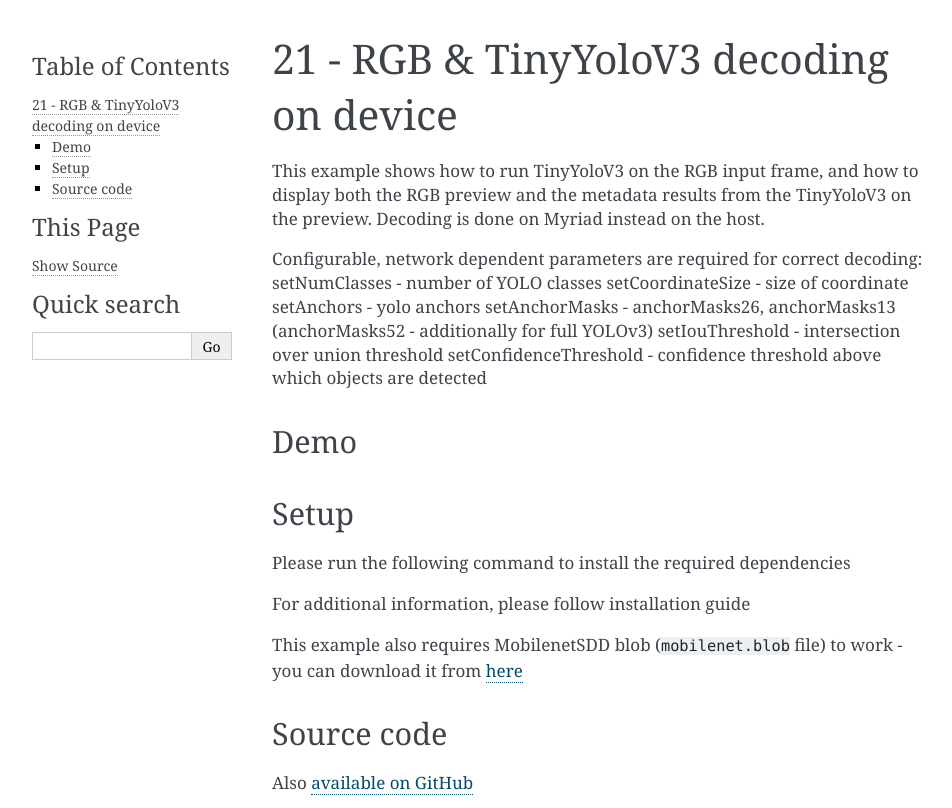
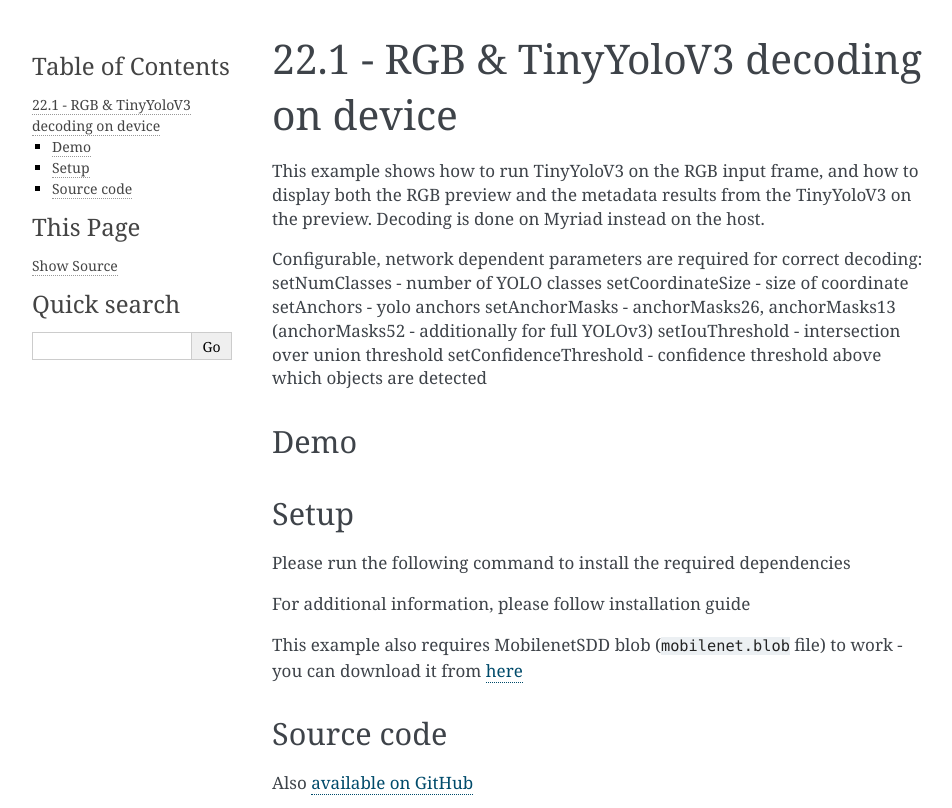
Before and after one commit to luxonis/depthai-python, a Sphinx documentation site: the page built from docs/source/samples/22_1_tiny_yolo_v3_decoding_on_device.rst, in a window 1280 px wide, cut to the strip 0-808 px from the top of the page. Shown: the whole strip, without its empty margins (148-1100 px from the left). Built offline with Sphinx 7.4.7, drawn with Linux system fonts in a browser that asks for light colours; pages that are not in the unit, such as notebooks, are missing from menus; the version number could not be read and is left out.

Commit message:
fix tiny yolo v3 numbering in docs

```diff
--- a/docs/source/samples/22_1_tiny_yolo_v3_decoding_on_device.rst
+++ b/docs/source/samples/22_1_tiny_yolo_v3_decoding_on_device.rst
@@ -1,4 +1,4 @@
-21 - RGB & TinyYoloV3 decoding on device
+22.1 - RGB & TinyYoloV3 decoding on device
 ==========================================
 
 This example shows how to run TinyYoloV3 on the RGB input frame, and how to display both the RGB
```
